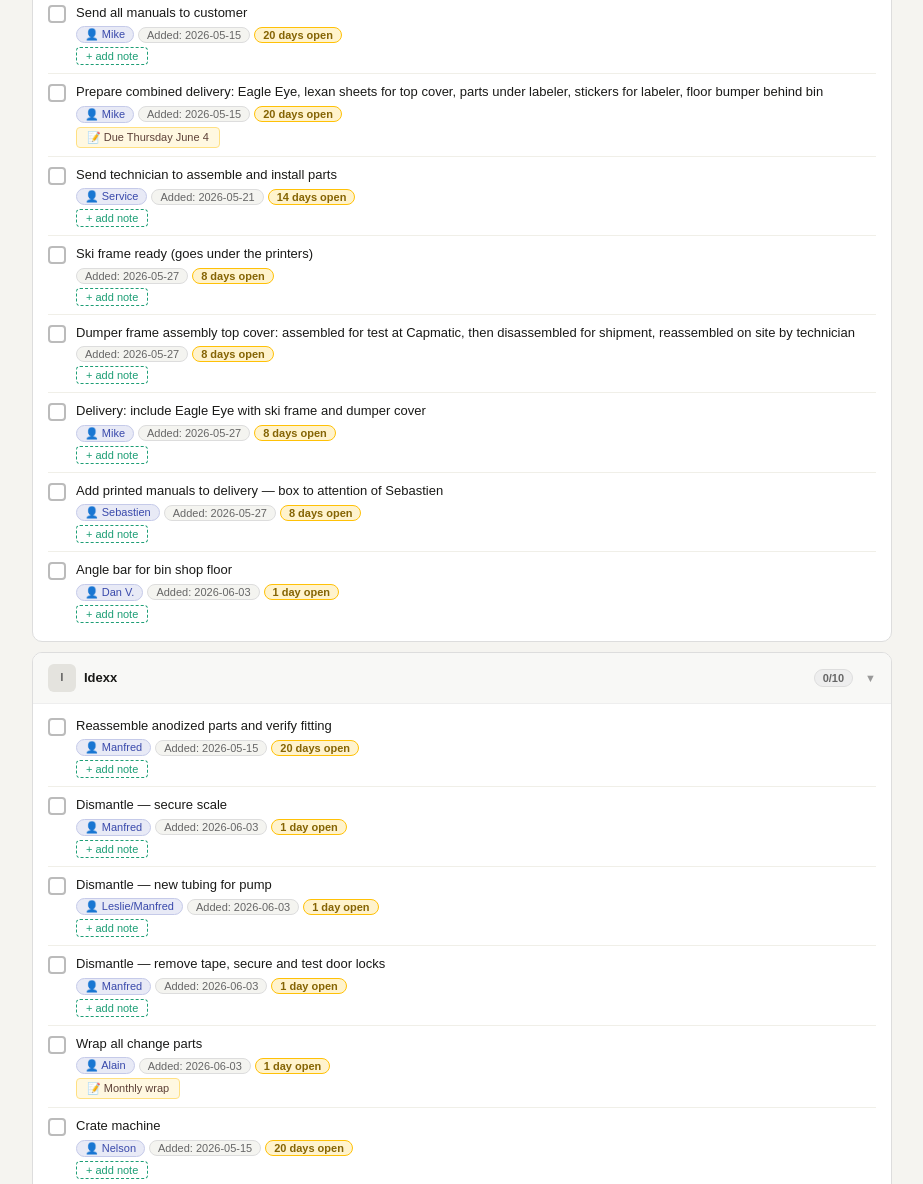
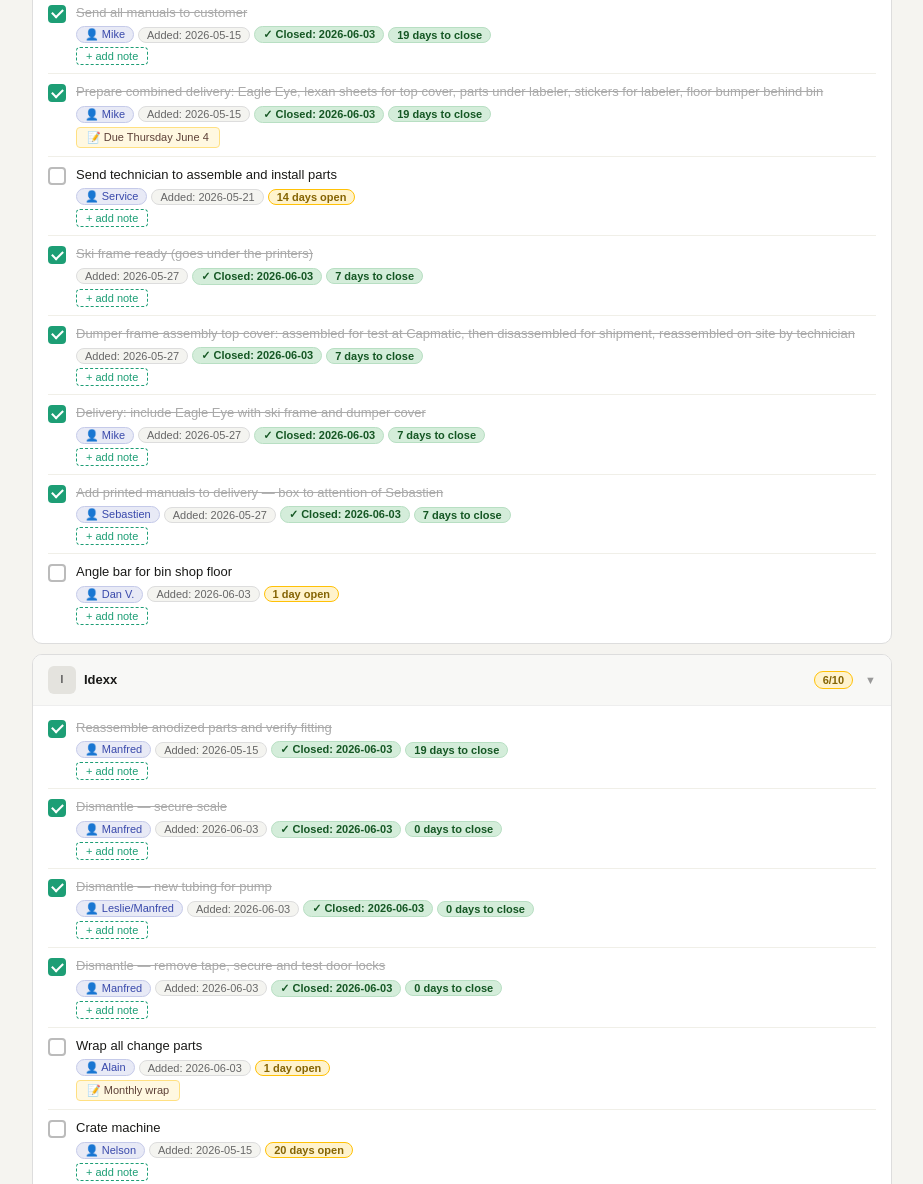
Before and after one commit to mikerossimtl/project-tracker, a plain HTML site: page index.html in a window 1280 px wide. Shown: the part 262-1446 px from the top of the page, without its empty margins (178-1101 px from the left). Drawn offline with Linux system fonts and the light colour scheme.

Commit message:
Add files via upload

```diff
--- a/index.html
+++ b/index.html
@@ -3,7 +3,7 @@
 <head>
 <meta charset="UTF-8">
 <meta name="viewport" content="width=device-width, initial-scale=1.0">
-<title>Project Follow-up - June 3, 2026</title>
+<title>Project Follow-up - June 4, 2026</title>
 <style>
 *{box-sizing:border-box;margin:0;padding:0}
 body{font-family:Arial,sans-serif;background:#f5f4f0;padding:20px;color:#1a1a18}
@@ -82,7 +82,7 @@ h1{font-size:20px;font-weight:700;margin-bottom:3px}
   <div class="header">
     <div>
       <h1>&#128203; Project Follow-up</h1>
-      <div class="date" id="lbl-date">June 3, 2026</div>
+      <div class="date" id="lbl-date">June 4, 2026</div>
     </div>
     <div class="prog-row">
       <div class="prog-bar"><div class="prog-fill" id="pf"></div></div>
@@ -118,24 +118,24 @@ h1{font-size:20px;font-weight:700;margin-bottom:3px}
 var data = [
 {"name":"Jus Dose","items":[
   {"t":"Receive missing dumper manual from Dan V.","who":"Dan V.","done":false,"da":"2026-05-15","dc":"","notes":""},
-  {"t":"Send all manuals to customer","who":"Mike","done":false,"da":"2026-05-15","dc":"","notes":""},
-  {"t":"Prepare combined delivery: Eagle Eye, lexan sheets for top cover, parts under labeler, stickers for labeler, floor bumper behind bin","who":"Mike","done":false,"da":"2026-05-15","dc":"","notes":"Due Thursday June 4"},
+  {"t":"Send all manuals to customer","who":"Mike","done":true,"da":"2026-05-15","dc":"2026-06-03","notes":""},
+  {"t":"Prepare combined delivery: Eagle Eye, lexan sheets for top cover, parts under labeler, stickers for labeler, floor bumper behind bin","who":"Mike","done":true,"da":"2026-05-15","dc":"2026-06-03","notes":"Due Thursday June 4"},
   {"t":"Send technician to assemble and install parts","who":"Service","done":false,"da":"2026-05-21","dc":"","notes":""},
-  {"t":"Ski frame ready (goes under the printers)","who":"","done":false,"da":"2026-05-27","dc":"","notes":""},
-  {"t":"Dumper frame assembly top cover: assembled for test at Capmatic, then disassembled for shipment, reassembled on site by technician","who":"","done":false,"da":"2026-05-27","dc":"","notes":""},
-  {"t":"Delivery: include Eagle Eye with ski frame and dumper cover","who":"Mike","done":false,"da":"2026-05-27","dc":"","notes":""},
-  {"t":"Add printed manuals to delivery — box to attention of Sebastien","who":"Sebastien","done":false,"da":"2026-05-27","dc":"","notes":""},
+  {"t":"Ski frame ready (goes under the printers)","who":"","done":true,"da":"2026-05-27","dc":"2026-06-03","notes":""},
+  {"t":"Dumper frame assembly top cover: assembled for test at Capmatic, then disassembled for shipment, reassembled on site by technician","who":"","done":true,"da":"2026-05-27","dc":"2026-06-03","notes":""},
+  {"t":"Delivery: include Eagle Eye with ski frame and dumper cover","who":"Mike","done":true,"da":"2026-05-27","dc":"2026-06-03","notes":""},
+  {"t":"Add printed manuals to delivery — box to attention of Sebastien","who":"Sebastien","done":true,"da":"2026-05-27","dc":"2026-06-03","notes":""},
   {"t":"Angle bar for bin shop floor","who":"Dan V.","done":false,"da":"2026-06-03","dc":"","notes":""}
 ]},
 {"name":"Idexx","items":[
-  {"t":"Reassemble anodized parts and verify fitting","who":"Manfred","done":false,"da":"2026-05-15","dc":"","notes":""},
-  {"t":"Dismantle — secure scale","who":"Manfred","done":false,"da":"2026-06-03","dc":"","notes":""},
-  {"t":"Dismantle — new tubing for pump","who":"Leslie/Manfred","done":false,"da":"2026-06-03","dc":"","notes":""},
-  {"t":"Dismantle — remove tape, secure and test door locks","who":"Manfred","done":false,"da":"2026-06-03","dc":"","notes":""},
+  {"t":"Reassemble anodized parts and verify fitting","who":"Manfred","done":true,"da":"2026-05-15","dc":"2026-06-03","notes":""},
+  {"t":"Dismantle — secure scale","who":"Manfred","done":true,"da":"2026-06-03","dc":"2026-06-03","notes":""},
+  {"t":"Dismantle — new tubing for pump","who":"Leslie/Manfred","done":true,"da":"2026-06-03","dc":"2026-06-03","notes":""},
+  {"t":"Dismantle — remove tape, secure and test door locks","who":"Manfred","done":true,"da":"2026-06-03","dc":"2026-06-03","notes":""},
   {"t":"Wrap all change parts","who":"Alain","done":false,"da":"2026-06-03","dc":"","notes":"Monthly wrap"},
   {"t":"Crate machine","who":"Nelson","done":false,"da":"2026-05-15","dc":"","notes":""},
-  {"t":"Get spare parts PO acceptance","who":"Customer","done":false,"da":"2026-05-15","dc":"","notes":""},
-  {"t":"Receive full payment on open invoices","who":"Customer","done":false,"da":"2026-05-15","dc":"","notes":""},
+  {"t":"Get spare parts PO acceptance","who":"Customer","done":true,"da":"2026-05-15","dc":"2026-06-03","notes":""},
+  {"t":"Receive full payment on open invoices","who":"Customer","done":true,"da":"2026-05-15","dc":"2026-06-03","notes":""},
   {"t":"Ship machine","who":"Mike","done":false,"da":"2026-05-15","dc":"","notes":""},
   {"t":"Send manual to customer","who":"Mike","done":false,"da":"2026-05-15","dc":"","notes":""}
 ]},
@@ -143,11 +143,11 @@ var data = [
   {"t":"Determine lockdown method for nine removal torque","who":"Dan V.","done":false,"da":"2026-05-15","dc":"","notes":"New gripper successful, produce 2nd one"},
   {"t":"Advise customer on method and timeline","who":"Mike","done":true,"da":"2026-05-15","dc":"2026-05-21","notes":""},
   {"t":"New timeline gripper to be fabricated 5 days","who":"Dan V.","done":false,"da":"2026-05-21","dc":"","notes":""},
-  {"t":"New timeline: test gripper and call FAT approx 1st week of June","who":"Dan V.","done":false,"da":"2026-06-03","dc":"","notes":""},
-  {"t":"Moon conveyor and curves conveyor","who":"Leslie","done":false,"da":"2026-06-03","dc":"","notes":""},
-  {"t":"Mobile for Chromecaps","who":"Mike","done":false,"da":"2026-06-03","dc":"","notes":""},
-  {"t":"Advise: new truck needs to be made for Chromecaps","who":"Dan V.","done":false,"da":"2026-06-03","dc":"","notes":""},
-  {"t":"Provide cross-sectional view","who":"Dan V./Mike","done":false,"da":"2026-06-03","dc":"","notes":""},
+  {"t":"New timeline: test gripper and call FAT — 11th/12th June","who":"Dan V.","done":false,"da":"2026-06-03","dc":"","notes":"FAT 11th 12th June"},
+  {"t":"28ft conveyor and curved conveyor assembly","who":"Leslie","done":false,"da":"2026-06-03","dc":"","notes":""},
+  {"t":"Bowl for Chromecaps","who":"Mike","done":false,"da":"2026-06-03","dc":"","notes":""},
+  {"t":"Advise if new chuck needs to be made for Chromecaps","who":"Dan V.","done":false,"da":"2026-06-03","dc":"","notes":""},
+  {"t":"Provide cross-sectional view of chuck","who":"Dan V./Mike","done":false,"da":"2026-06-03","dc":"","notes":"OPI want to put stencil on cap — need to know location chuck will not touch"},
   {"t":"Dismantle machine","who":"Leslie","done":false,"da":"2026-05-15","dc":"","notes":""},
   {"t":"Crate machine","who":"Nelson","done":false,"da":"2026-05-15","dc":"","notes":""},
   {"t":"Ship machine","who":"Mike","done":false,"da":"2026-05-15","dc":"","notes":""},
@@ -181,18 +181,18 @@ var data = [
 ]},
 {"name":"Clutch / Carpe","items":[
   {"t":"First Sortstar: complete and ready","who":"","done":true,"da":"2026-05-15","dc":"2026-05-15","notes":""},
-  {"t":"Second Sortstar: mechanically verified — schedule technician run","who":"","done":false,"da":"2026-05-15","dc":"","notes":""},
+  {"t":"Second Sortstar: mechanically verified — schedule technician run","who":"","done":true,"da":"2026-05-15","dc":"2026-06-03","notes":""},
   {"t":"Schedule FAT (possibly video)","who":"","done":false,"da":"2026-05-15","dc":"","notes":""},
-  {"t":"Order crates","who":"","done":false,"da":"2026-05-15","dc":"","notes":""},
+  {"t":"Order crates","who":"","done":true,"da":"2026-05-15","dc":"2026-06-03","notes":""},
   {"t":"Change A3577 to A3103 and update serial number","who":"Antonio/Rachel","done":true,"da":"2026-05-19","dc":"2026-05-20","notes":""},
-  {"t":"First machine: remove all wiring to match second machine","who":"","done":false,"da":"2026-05-21","dc":"","notes":""},
-  {"t":"First machine: fix air switch to match second machine","who":"","done":false,"da":"2026-05-21","dc":"","notes":""},
-  {"t":"Second machine: remove all show items (inverter, machine drive)","who":"","done":false,"da":"2026-05-21","dc":"","notes":""},
+  {"t":"First machine: remove all wiring to match second machine","who":"","done":true,"da":"2026-05-21","dc":"2026-06-03","notes":""},
+  {"t":"First machine: fix air switch to match second machine","who":"","done":true,"da":"2026-05-21","dc":"2026-06-03","notes":""},
+  {"t":"Second machine: remove all show items (inverter, machine drive)","who":"","done":true,"da":"2026-05-21","dc":"2026-06-03","notes":""},
   {"t":"More strips for door windows","who":"","done":true,"da":"2026-05-21","dc":"2026-06-03","notes":""},
-  {"t":"Put program in second machine","who":"","done":false,"da":"2026-05-21","dc":"","notes":""},
+  {"t":"Put program in second machine","who":"","done":true,"da":"2026-05-21","dc":"2026-06-03","notes":""},
   {"t":"Sortstar 2 testing complete","who":"","done":true,"da":"2026-05-26","dc":"2026-05-26","notes":""},
   {"t":"Doc complete","who":"","done":true,"da":"2026-05-26","dc":"2026-05-26","notes":""},
-  {"t":"Dress it up","who":"","done":false,"da":"2026-05-26","dc":"","notes":""},
+  {"t":"Dress it up","who":"","done":true,"da":"2026-05-26","dc":"2026-06-03","notes":""},
   {"t":"Call customer to confirm: FAT in person, video, or none","who":"Customer","done":false,"da":"2026-05-26","dc":"","notes":""}
 ]},
 {"name":"MG America / Ardena","items":[
@@ -208,10 +208,18 @@ var data = [
 {"name":"Xeolas","items":[
   {"t":"Pre-FAT executed on both machines — paperwork signed","who":"","done":true,"da":"2026-05-15","dc":"2026-05-15","notes":""},
   {"t":"FAT ready on CF2P filler","who":"","done":true,"da":"2026-05-15","dc":"2026-05-15","notes":""},
-  {"t":"FAT pending — change parts on Mini Joly","who":"","done":false,"da":"2026-05-15","dc":"","notes":""},
-  {"t":"Await customer decision: FAT in Montreal or video","who":"Customer","done":false,"da":"2026-05-15","dc":"","notes":""},
+  {"t":"FAT pending — change parts on Mini Joly","who":"","done":true,"da":"2026-05-15","dc":"2026-06-03","notes":""},
+  {"t":"Await customer decision: FAT in Montreal or video","who":"Customer","done":true,"da":"2026-05-15","dc":"2026-06-03","notes":""},
   {"t":"Turntable wired up (electrical)","who":"","done":true,"da":"2026-05-21","dc":"2026-05-21","notes":""},
   {"t":"Ready and waiting for customer to decide: FAT in person or video","who":"Customer","done":false,"da":"2026-05-26","dc":"","notes":""}
+]},
+{"name":"Trade Shows","items":[
+  {"t":"ADLM — California · July 26, 2026","who":"","done":false,"da":"2026-05-29","dc":"","notes":"California"},
+  {"t":"PMMA — Birmingham · August 22, 2026","who":"Declan","done":false,"da":"2026-05-29","dc":"","notes":"Birmingham, UK"},
+  {"t":"PMMI — Chicago · October 15–22, 2026","who":"","done":false,"da":"2026-05-29","dc":"","notes":"Chicago"},
+  {"t":"Supply Side West — California · October 28–30, 2026","who":"","done":false,"da":"2026-05-29","dc":"","notes":"California"},
+  {"t":"PackExpo — Montréal · November 10–11, 2026","who":"","done":false,"da":"2026-05-29","dc":"","notes":"Montréal"},
+  {"t":"ADM — Montréal · November 11, 2026","who":"","done":false,"da":"2026-05-29","dc":"","notes":"Montréal"}
 ]},
 {"name":"Shibuya","items":[
   {"t":"Machine never arrived from dock","who":"Loris","done":false,"da":"2026-05-26","dc":"","notes":"Still not arrived"},
@@ -221,8 +229,8 @@ var data = [
   {"t":"Machine manual not received","who":"Customer/Loris","done":false,"da":"2026-05-26","dc":"","notes":""}
 ]},
 {"name":"Roche","items":[
-  {"t":"Recheck system — advancing too slowly","who":"","done":false,"da":"2026-05-21","dc":"","notes":""},
-  {"t":"Push to accelerate parts production","who":"Dan/Angelo","done":false,"da":"2026-05-21","dc":"","notes":""},
+  {"t":"Recheck system — advancing too slowly","who":"","done":true,"da":"2026-05-21","dc":"2026-06-03","notes":""},
+  {"t":"Push to accelerate parts production","who":"Dan/Angelo","done":true,"da":"2026-05-21","dc":"2026-06-03","notes":""},
   {"t":"Loris wants SF1 mods CMP4545","who":"Loris","done":false,"da":"2026-05-26","dc":"","notes":""},
   {"t":"Most parts to be outsourced — laser and 2 turntables","who":"Rachel","done":false,"da":"2026-06-03","dc":"","notes":""},
   {"t":"Decide: test scan wear with new or old electrical?","who":"Paul","done":false,"da":"2026-06-03","dc":"","notes":""},
@@ -279,7 +287,7 @@ var data = [
 ]}
 ];
 
-var STORE = "pf_v5";
+var STORE = "pf_v7";
 
 function todayStr() {
   var d = new Date();
@@ -318,7 +326,7 @@ function loadState() {
       }
     });
     var t = localStorage.getItem(STORE + "_time");
-    if (t) document.getElementById("lbl-date").textContent = "June 3, 2026 — Saved: " + t;
+    if (t) document.getElementById("lbl-date").textContent = "June 4, 2026 — Saved: " + t;
   } catch(e) {}
 }
 
@@ -327,7 +335,7 @@ function saveState() {
     localStorage.setItem(STORE, JSON.stringify(S));
     var t = new Date().toLocaleTimeString();
     localStorage.setItem(STORE + "_time", t);
-    document.getElementById("lbl-date").textContent = "June 3, 2026 — Saved: " + t;
+    document.getElementById("lbl-date").textContent = "June 4, 2026 — Saved: " + t;
     var bar = document.getElementById("savebar");
     if (bar) { bar.textContent = "Saved at " + t; setTimeout(function(){ bar.textContent = ""; }, 3000); }
   } catch(e) {}
```
